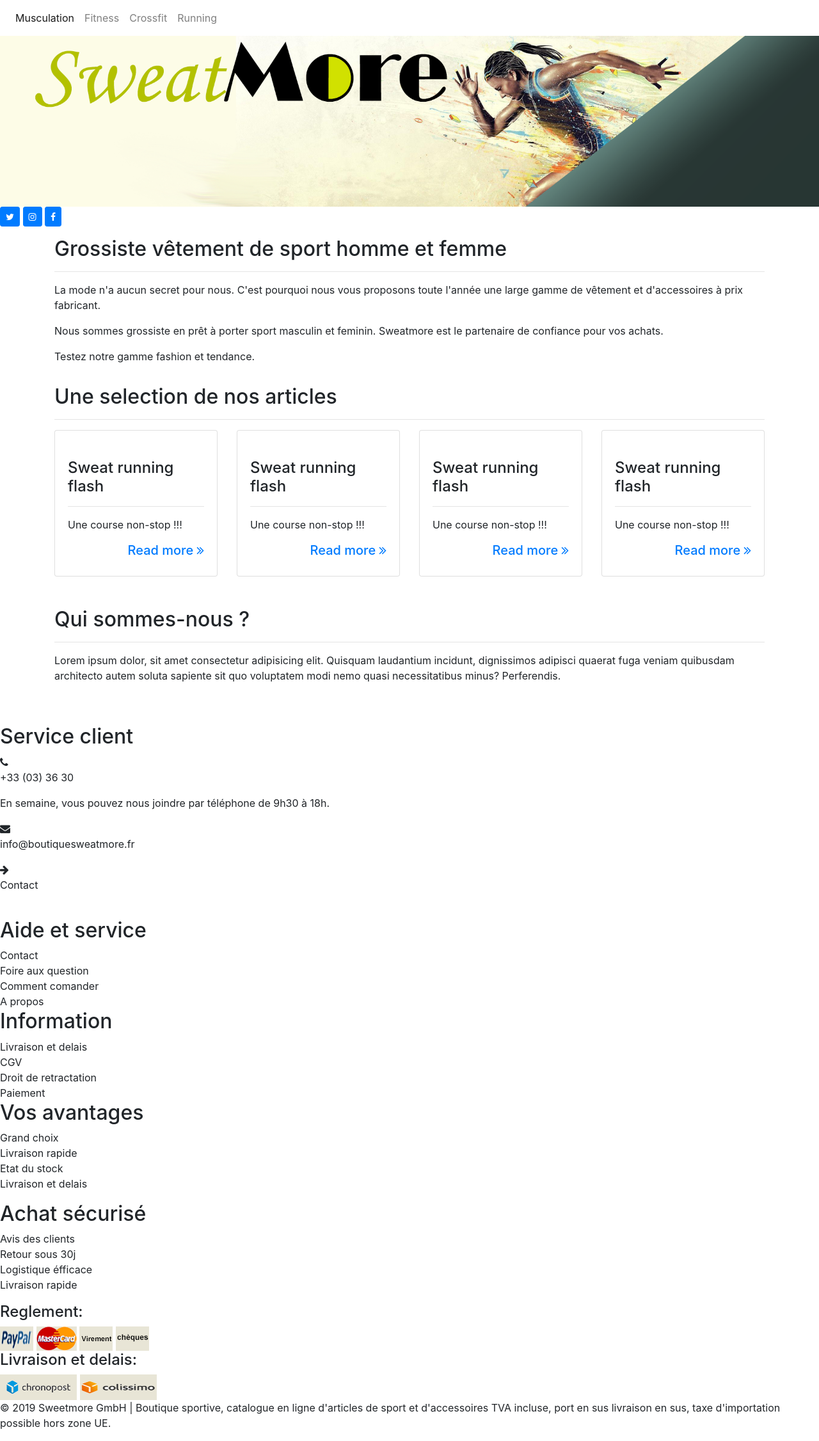
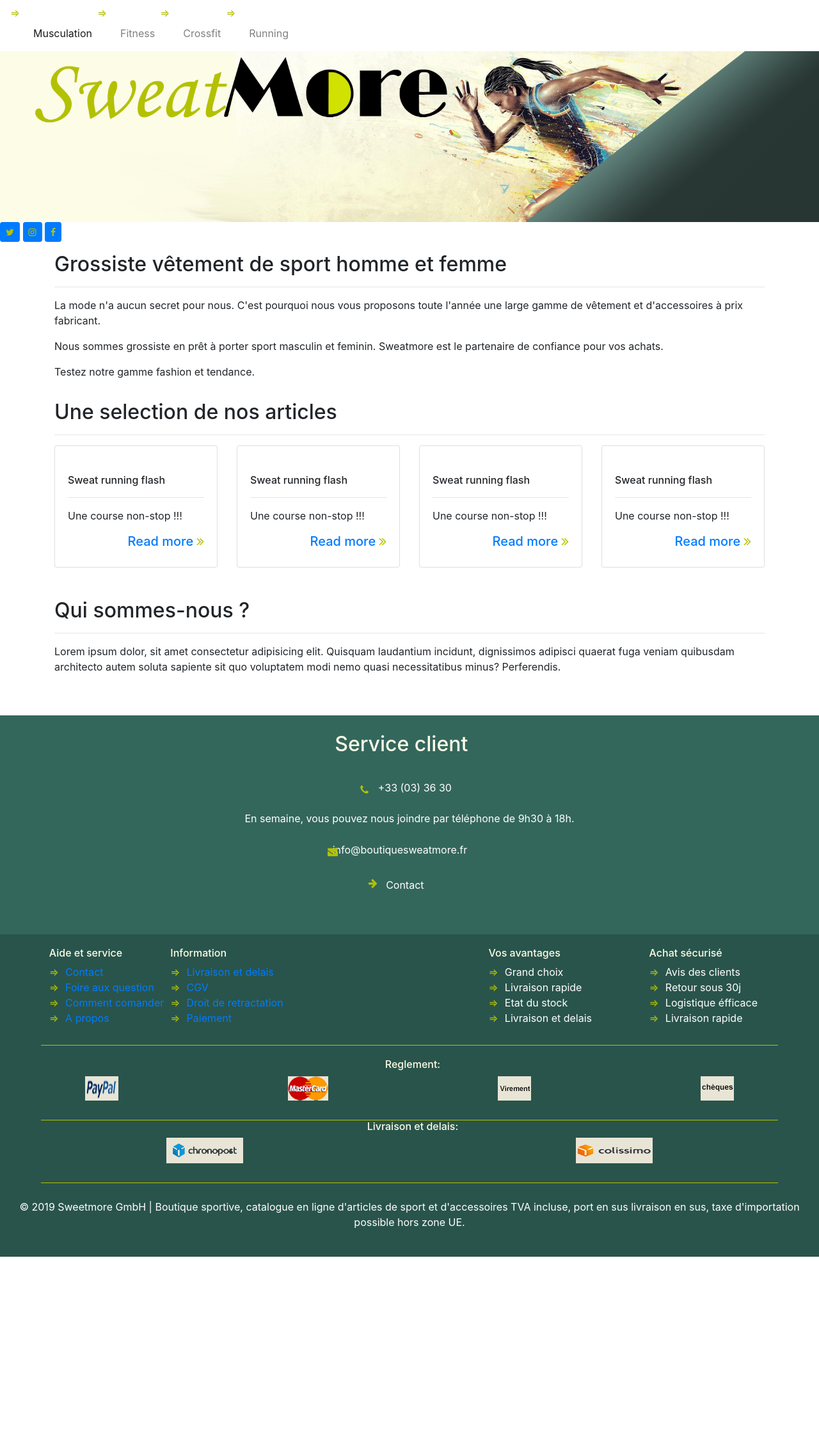
Before and after one commit to cducrocq/sweatmore, a PHP site: page / in a window 1280 px wide. Shown: the whole page at 64% size. After the commit the page ends 1964 px from the top, so only its background shows below. Run offline with PHP 8.4, Linux system fonts and the light colour scheme; some libraries are stand-ins or nearby versions.

Commit message:
voila la version pc du footer

```diff
--- a/footer.php
+++ b/footer.php
@@ -21,22 +21,22 @@
     <p id="contactFooter">Contact</p>
     <br>
     </div>
-    <div id="basFooter">
+    <div class="basFooter">
 
             <div id=aideInfo>
                 <div id="aideServ">
                     <h2 id="aideService">Aide et service</h2>
-                <li><a> Contact</a></li>
-                <li><a> Foire aux question</a></li>
-                <li><a> Comment comander</a></li>
-                <li><a> A propos</a></li>
+                    <li><a href="index.php?contact"> Contact</a></li>
+                    <li><a href="index.php?index.php?faq"> Foire aux question</a></li>
+                    <li><a href="index.php?comment-commander"> Comment comander</a></li>
+                    <li><a href="index.php?about"> A propos</a></li>
                 </div>
                 <div id="info1" >
                     <h2 id="info"><a>Information</a></h2>
-                <li><a> Livraison et delais</a></li>
-                <li><a> CGV</a></li>
-                <li><a> Droit de retractation</a></li>
-                <li><a> Paiement</a></li>
+                    <li><a href="index.php?comment-commander"> Livraison et delais</a></li>
+                    <li><a href="index.php?cgv"> CGV</a></li>
+                    <li><a href="index.php?comment-commander#droit-retractation"> Droit de retractation</a></li>
+                    <li><a href="index.php?comment-commander"> Paiement</a></li>
                 </div>
 
             </div>
--- a/public/css/style.css
+++ b/public/css/style.css
@@ -16,8 +16,7 @@
 /***************footer******************/
 
 /*************partie mobile *********************************/
-@media only screen and (min-device-width : 320px) and (max-device-width : 480px)
-{
+
 li {
         padding-left: 28px ;
 
@@ -162,4 +161,100 @@
 
 }
 /*font-family: Metamorphous,Georgia,Times New Roman,Times,serif;*/
+@media(min-width: 1201px)
+{
+h4{
+    font-size:1em;
+
 }
+#servClient{
+text-align:center;
+color:#fdfce7;
+margin-right:50px;
+margin-top:0%;
+}
+.fa{
+    color:#b3c100;
+    font-size:30px;
+}
+.fa-phone{
+    position:absolute;
+    left:44%;
+    top:31.5%;
+}
+#numéroTel{
+    margin-top:3%;
+    margin-left:46%;
+}
+#textFooter{
+    margin-top:2%;
+    text-align:center;
+}
+#mailFooter{
+    margin-top:2%;
+    text-align:center;
+    margin-right:116px;
+}
+.fa-envelope{
+    position:absolute;
+    left:40%;
+    top:60%;
+}
+#contactFooter{
+    margin-top:2.5%;
+    margin-left:47%;
+
+}
+.fa-arrow-right{
+    position:absolute;
+    left:45%;
+    bottom:21%;
+}
+
+#aideInfo{
+    display:flex;
+    flex-direction:row;
+
+    }
+#aideService{
+    font-size:1em;
+    color:#fdfce7;
+    margin-top:20px;
+}
+.basFooter{
+    position:relative;
+    background-color:#29544b;
+    color:white;
+}
+.avantage{
+    position:absolute;
+    font-size:1em;
+    top:0px;
+    right:355px;
+}
+.achatSecu{
+    position:absolute;
+    font-size:1em;
+    top:0px;
+    right:96px;
+}
+#reg{
+    margin-top:20px;
+    color:#fdfce7;
+    text-align:center;
+    }
+#livreT{
+        margin-top:0px;
+        color:#fdfce7;
+        text-align:center;
+
+}
+#avantageT{
+    color:#fdfce7;
+    font-size:1em;
+}
+#achatT{
+    color:#fdfce7;
+    font-size:1em;
+}
+}
```
Lines whose indentation alone changed are shown as unchanged.
